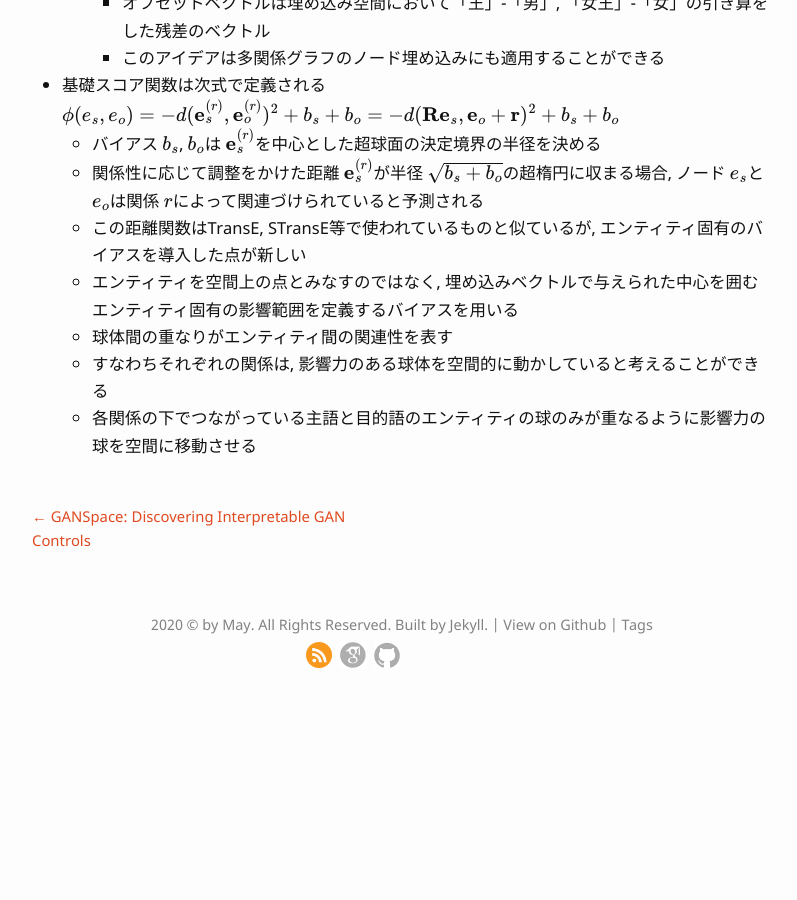
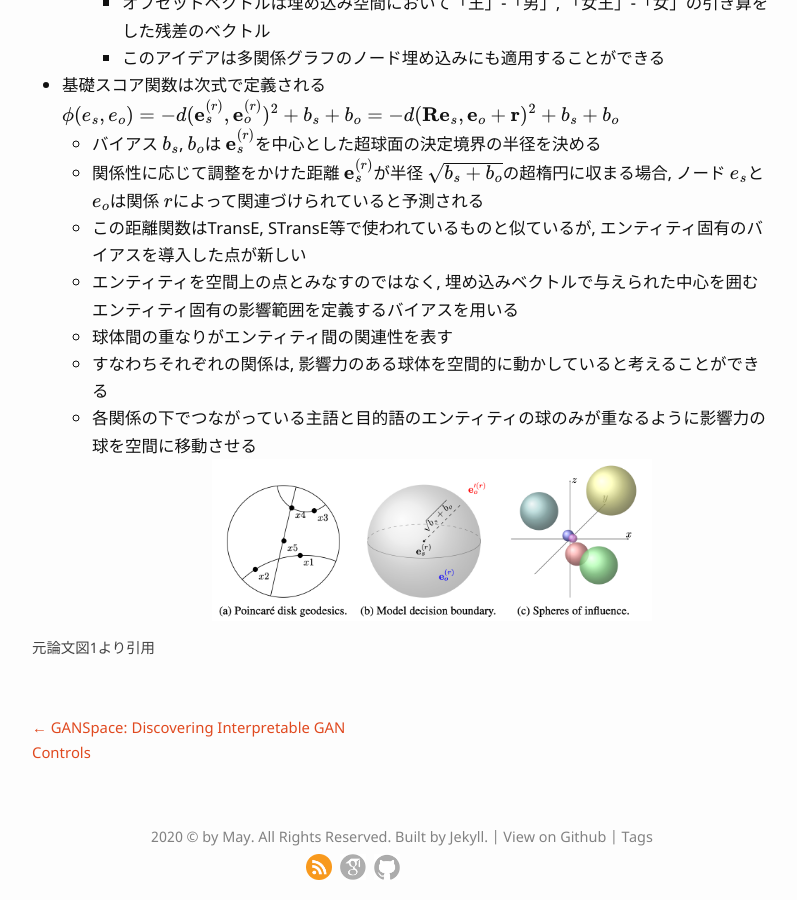
Before and after one commit to mayaaaa/mayaaaa.github.io, a Jekyll site: the page built from _posts/2021-06-12-multi-relational.md, in a window 1280 px wide and 900 px high, scrolled down 1442 px. Shown: the whole window, without its empty margins (238-1035 px from the left). Built offline with Jekyll 4.4.1, drawn with Linux system fonts in a browser that asks for light colours; some web fonts are replaced; formulas are drawn with MathJax 3; before the commit the page ends 2130 px from its top, so only the background shows below that.

Commit message:
update blog post

```diff
--- a/_posts/2021-06-12-multi-relational.md
+++ b/_posts/2021-06-12-multi-relational.md
@@ -50,3 +50,5 @@ tags: [NeurIPS19]
   - 球体間の重なりがエンティティ間の関連性を表す
   - すなわちそれぞれの関係は, 影響力のある球体を空間的に動かしていると考えることができる
   - 各関係の下でつながっている主語と目的語のエンティティの球のみが重なるように影響力の球を空間に移動させる
+<img src="../../../assets/images/Poincare_model.png" width="440px">
+<figcaption>元論文図1より引用</figcaption>
```
Also changed, not shown: assets/images/Poincare_model.png (added).
